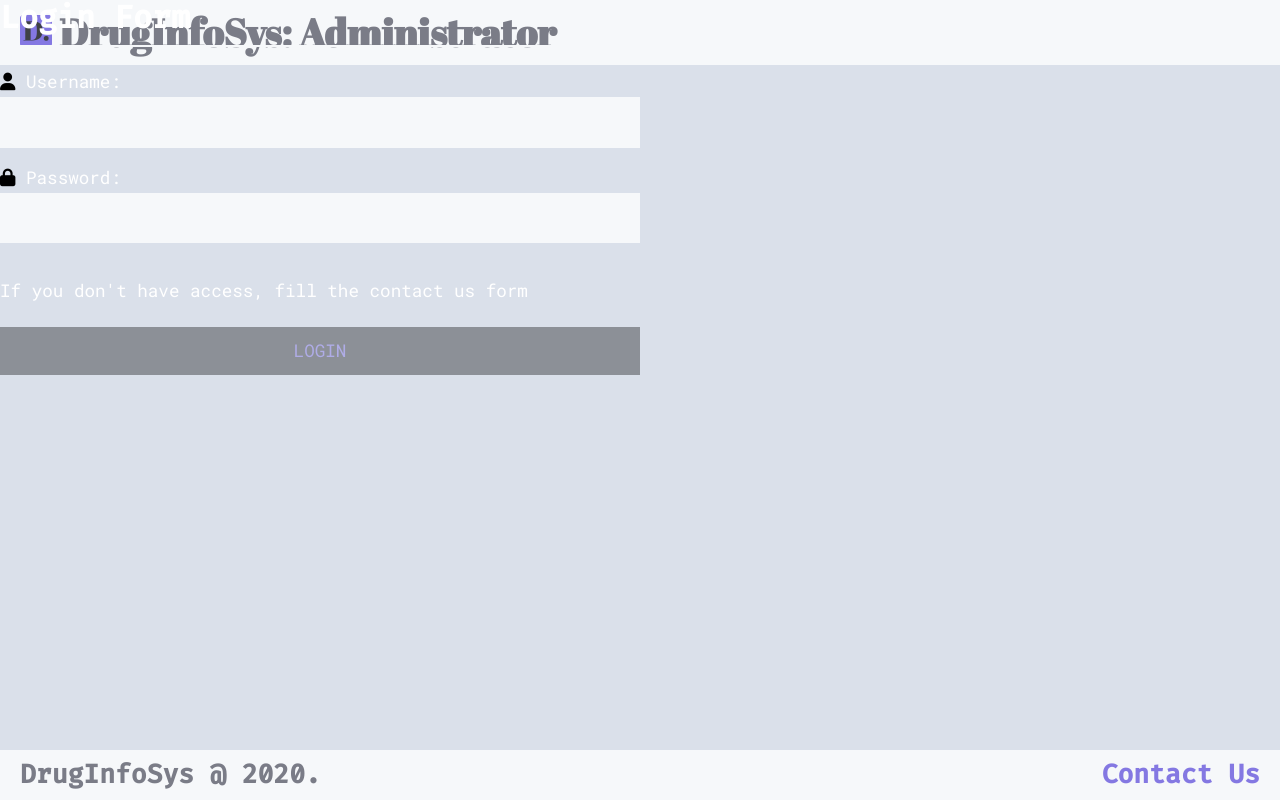
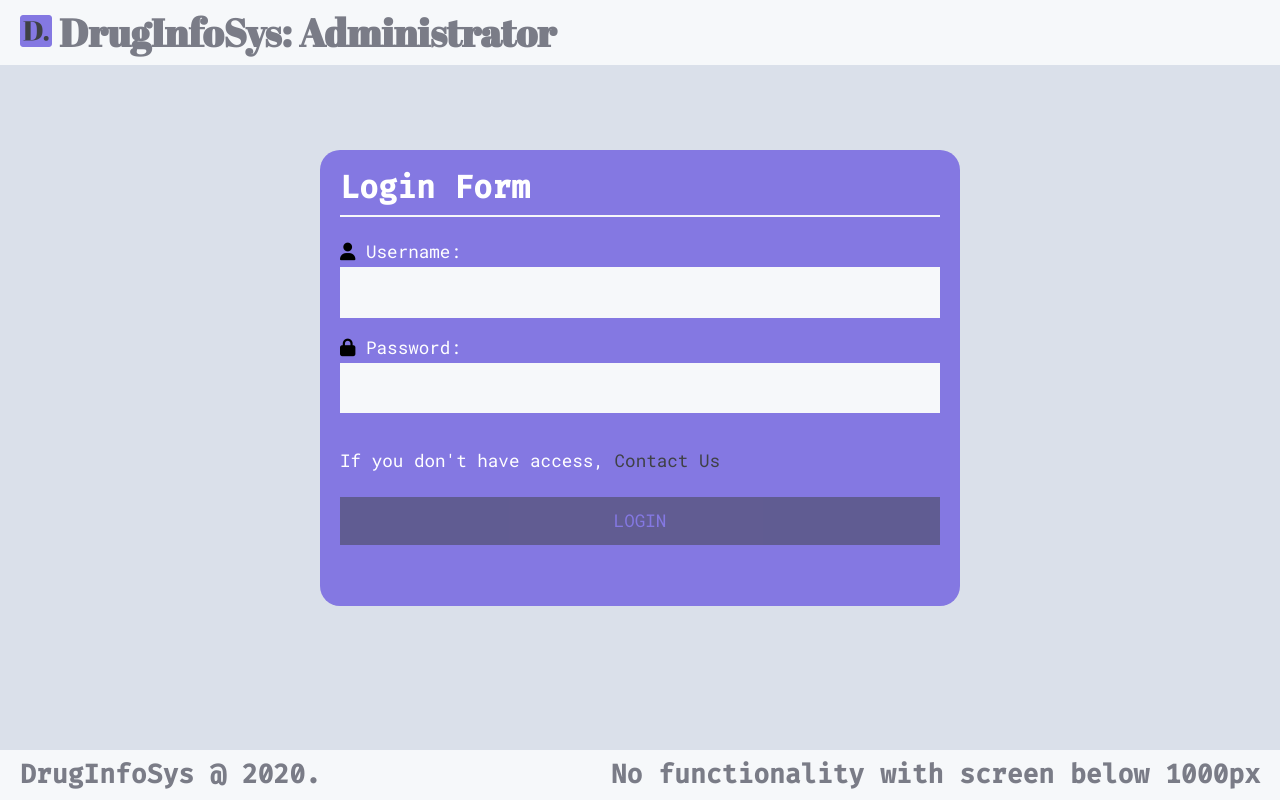
Before and after one commit to A3AJAGBE/python-project, a Flask app: page /admin_main in a window 1280 px wide. Run offline with Flask 2, Linux system fonts and the light colour scheme; some libraries are stand-ins or nearby versions.

Commit message:
beautify the content of the file

```diff
--- a/templates/admin_main.html
+++ b/templates/admin_main.html
@@ -20,8 +20,8 @@
     <h1><img src="/static/images/favicon32.png" alt="logo"> DrugInfoSys: Administrator</h1>
   </header>
 
-  <main class="loginMain">
-    <form id="reg" class="login" action=" " method="POST" autocomplete="off">
+  <main class="loginMain short">
+    <form id="reg" class="login color" action=" " method="POST" autocomplete="off">
 
       <h2>Login Form</h2>
       <hr>
@@ -32,7 +32,7 @@
       <label for="password"><i class="fas fa-lock black"></i> Password: </label>
       <input type="password" name="password" value="{{request.form.password}}">
 
-      <p>If you don't have access, fill the contact us form </p>
+      <p>If you don't have access, <a href="{{ url_for('contact') }}">Contact Us</a> </p>
       <h4 class="black">{{ output }}</h4>
 
       <button type="submit">LOGIN</button>
@@ -42,9 +42,10 @@
 
   <!-- FOOTER SECTION -->
   <footer>
-    <h3>DrugInfoSys @ 2020. <span><a href="{{ url_for('contact') }}">Contact Us</a></span></h3>
+    <h3>DrugInfoSys @ 2020. <span>No functionality with screen below 1000px</span></h3>
   </footer>
 
+  <!-- SCRIPTS -->
   <script src="https://ajax.googleapis.com/ajax/libs/jquery/3.4.1/jquery.min.js"></script>
   <script src="https://cdn.jsdelivr.net/jquery.validation/1.16.0/jquery.validate.min.js"></script>
   <script src="/static/script.js" charset="utf-8"></script>
```
Also changed, not shown: templates/contact.html (+4 -3 lines).
